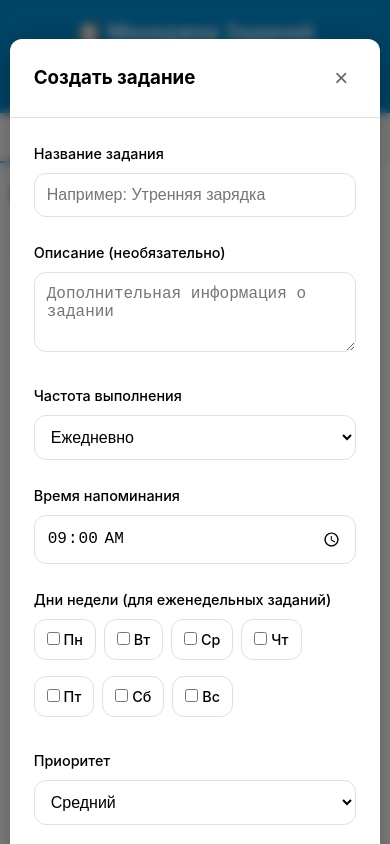
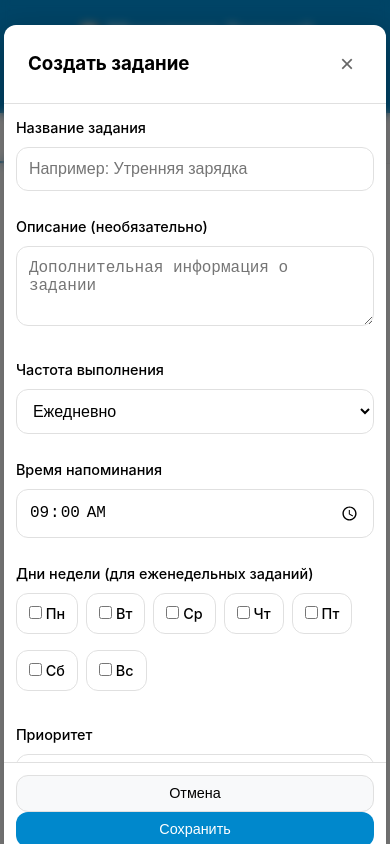
Before and after one commit to becho96/telegram-task-manager, a website: page index.html in a window 390 px wide. Both pictures are taken after a click on the button "Добавить задание". Drawn offline with Linux system fonts and the light colour scheme.

Commit message:
Fix modal scrolling and mobile responsiveness
- Add scroll support to modal windows
- Fix button visibility on small screens
- Improve mobile modal experience
- Add body scroll prevention
- Add Escape key support for closing modals
- Optimize modal layout for different screen sizes

```diff
--- a/script.js
+++ b/script.js
@@ -101,8 +101,25 @@ class TaskManager {
             modal.addEventListener('click', (e) => {
                 if (e.target === modal) {
                     modal.style.display = 'none';
+                    // Restore body scroll when closing modal
+                    document.body.style.overflow = '';
                 }
             });
+        });
+
+        // Handle Escape key
+        document.addEventListener('keydown', (e) => {
+            if (e.key === 'Escape') {
+                // Close any open modal
+                const taskModal = document.getElementById('task-modal');
+                const detailsModal = document.getElementById('task-details-modal');
+
+                if (taskModal.style.display === 'block') {
+                    this.closeTaskModal();
+                } else if (detailsModal.style.display === 'block') {
+                    this.closeTaskDetailsModal();
+                }
+            }
         });
     }
 
@@ -141,11 +158,25 @@ class TaskManager {
         }
 
         modal.style.display = 'block';
+
+        // Scroll to top of modal on mobile
+        setTimeout(() => {
+            const modalBody = modal.querySelector('.modal-body');
+            if (modalBody) {
+                modalBody.scrollTop = 0;
+            }
+        }, 100);
+
+        // Prevent body scroll on mobile
+        document.body.style.overflow = 'hidden';
     }
 
     closeTaskModal() {
         document.getElementById('task-modal').style.display = 'none';
         this.currentEditingTask = null;
+
+        // Restore body scroll
+        document.body.style.overflow = '';
     }
 
     openTaskDetailsModal(task) {
@@ -180,10 +211,24 @@ class TaskManager {
         `;
 
         modal.style.display = 'block';
+
+        // Scroll to top of modal on mobile
+        setTimeout(() => {
+            const modalBody = modal.querySelector('.modal-body');
+            if (modalBody) {
+                modalBody.scrollTop = 0;
+            }
+        }, 100);
+
+        // Prevent body scroll on mobile
+        document.body.style.overflow = 'hidden';
     }
 
     closeTaskDetailsModal() {
         document.getElementById('task-details-modal').style.display = 'none';
+
+        // Restore body scroll
+        document.body.style.overflow = '';
     }
 
     populateTaskForm(task) {
--- a/styles.css
+++ b/styles.css
@@ -697,17 +697,23 @@ body {
     height: 100%;
     background-color: rgba(0, 0, 0, 0.5);
     backdrop-filter: blur(5px);
+    overflow-y: auto;
+    padding: 20px 0;
 }
 
 .modal-content {
     background: var(--tg-theme-bg-color, #ffffff);
-    margin: 5% auto;
+    margin: 20px auto;
     padding: 0;
     border-radius: var(--border-radius);
     width: 90%;
     max-width: 500px;
+    max-height: calc(100vh - 40px);
     box-shadow: 0 10px 30px rgba(0, 0, 0, 0.3);
     animation: modalSlideIn 0.3s ease;
+    display: flex;
+    flex-direction: column;
+    overflow: hidden;
 }
 
 @keyframes modalSlideIn {
@@ -756,12 +762,18 @@ body {
 
 .modal-body {
     padding: 1.5rem;
+    overflow-y: auto;
+    flex: 1;
+    max-height: calc(100vh - 200px);
 }
 
 .modal-footer {
     padding: 1.5rem;
     border-top: 1px solid var(--tg-theme-hint-color, #e0e0e0);
     text-align: right;
+    flex-shrink: 0;
+    background: var(--tg-theme-bg-color, #ffffff);
+    border-radius: 0 0 var(--border-radius) var(--border-radius);
 }
 
 .setting-item {
@@ -816,7 +828,17 @@ body {
 
     .modal-content {
         width: 95%;
-        margin: 10% auto;
+        margin: 10px auto;
+        max-height: calc(100vh - 20px);
+    }
+
+    .modal-body {
+        max-height: calc(100vh - 150px);
+        padding: 1rem;
+    }
+
+    .modal-footer {
+        padding: 1rem;
     }
 }
 
@@ -841,6 +863,28 @@ body {
 
     .data-card {
         padding: 1rem;
+    }
+
+    .modal-content {
+        width: 98%;
+        margin: 5px auto;
+        max-height: calc(100vh - 10px);
+    }
+
+    .modal-body {
+        max-height: calc(100vh - 120px);
+        padding: 0.75rem;
+    }
+
+    .modal-footer {
+        padding: 0.75rem;
+        flex-direction: column;
+        gap: 0.5rem;
+    }
+
+    .modal-footer .btn {
+        width: 100%;
+        margin: 0;
     }
 }
 
```
